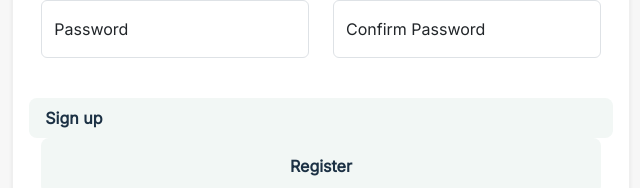
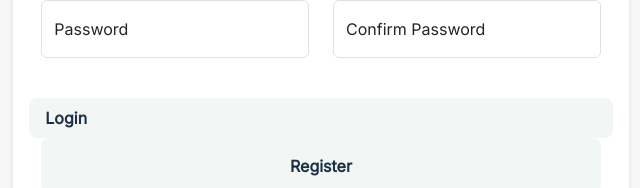
Before and after one commit to neelkumarkshah/Sudarshana_, a React (Create React App) app in the folder ui/: page /signup in a window 1280 px wide. Shown: the part 377-565 px from the top of the page, without its empty margins (319-959 px from the left). Built offline with nearby package versions, Linux system fonts and the light colour scheme.

Commit message:
Login link updated.

```diff
--- a/ui/src/authentication/registrationForm.js
+++ b/ui/src/authentication/registrationForm.js
@@ -86,7 +86,7 @@ const RegistrationForm = () => {
 
       setSuccessMessage("Registration successful!");
       reset();
-      setTimeout(() => navigate("/login"), 2000);
+      setTimeout(() => navigate("/"), 2000);
     } catch (err) {
       setError(err.message);
     } finally {
@@ -271,7 +271,7 @@ const RegistrationForm = () => {
                     onClick={handleLoginClick}
                     className={classes.signupLink}
                   >
-                    Sign up
+                    Login
                   </Link>
                 </Row>
                 <ButtonLayout type="submit" className={classes.authBtn}>
```
